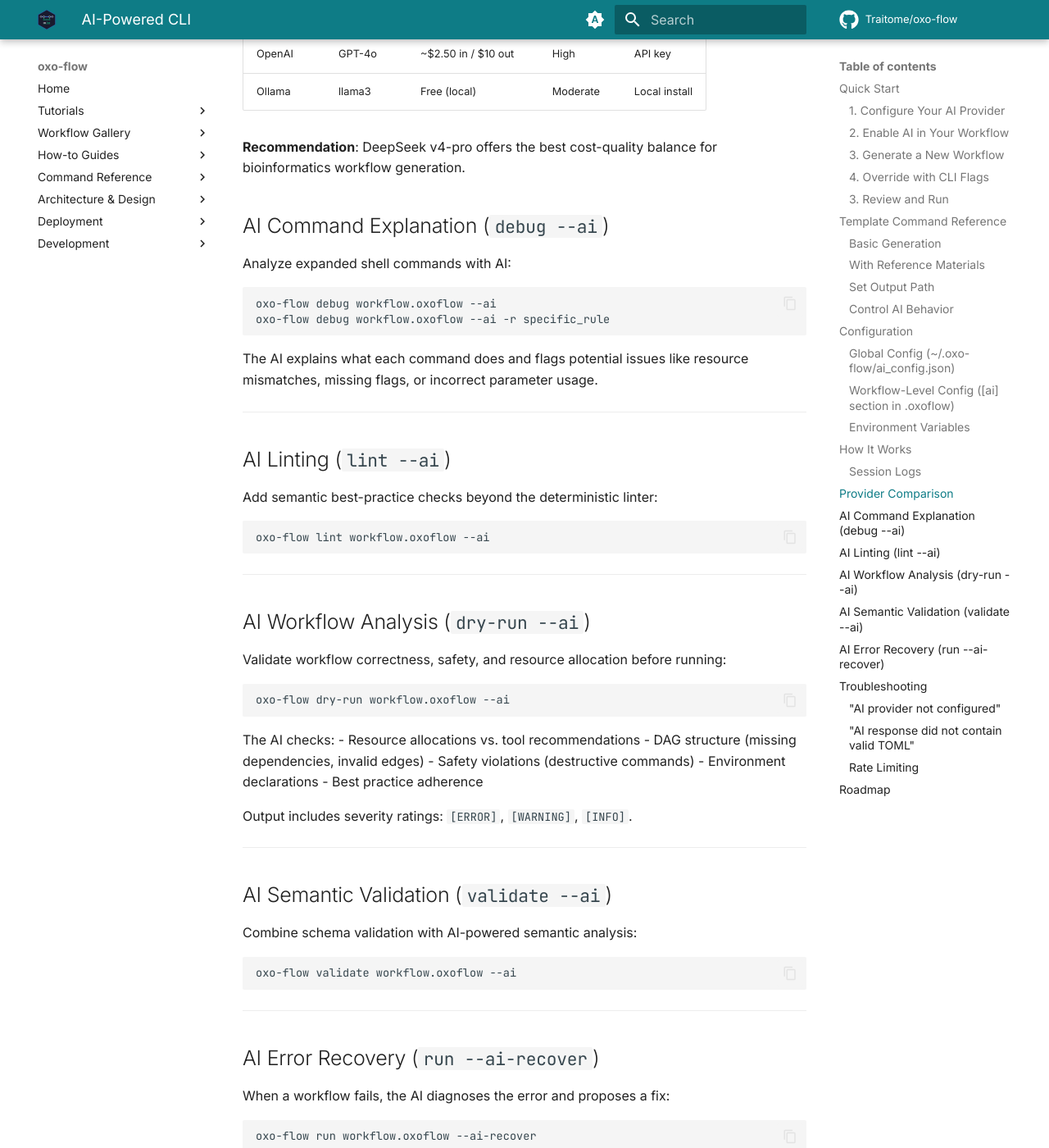
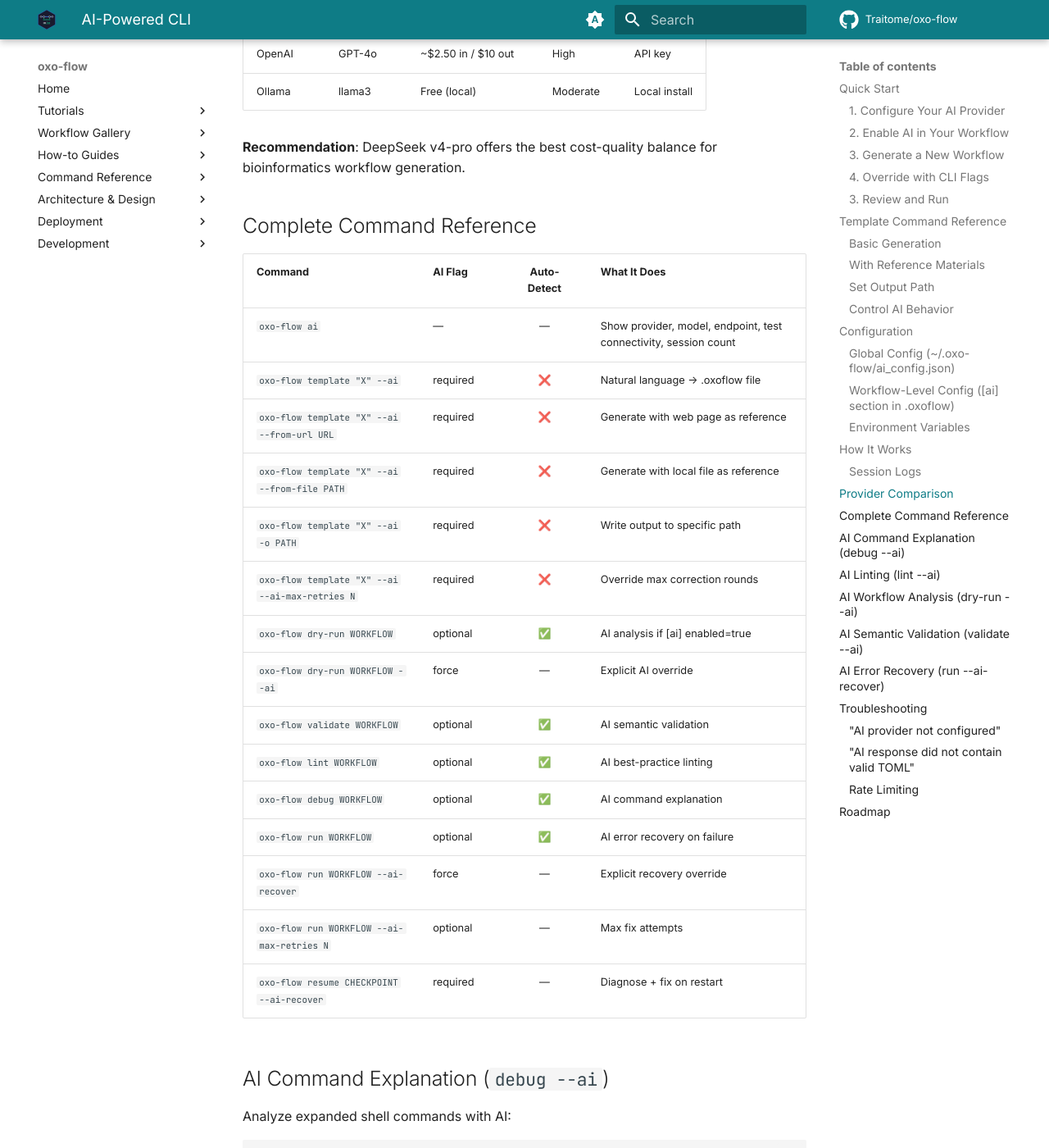
Before and after one commit to Traitome/oxo-flow, an MkDocs documentation site: the page built from docs/guide/src/reference/ai-cli.md, in a window 1280 px wide and 1400 px high, scrolled down 4487 px. Shown: the whole window at 82% size. Built offline with MkDocs 1.6.1 and Material for MkDocs 9.7.7, drawn with Linux system fonts in a browser that asks for light colours; comment, search, counter and statistics services are not loaded.

Commit message:
docs: complete AI CLI command reference + E2E verification
Added comprehensive command reference table covering all 16 user scenarios.
All scenarios tested with DeepSeek: 10/10 passing.

Commands: ai, template (5 variants), dry-run (2), validate, lint,
debug, run (2), resume.

make ci: fully passing.

Co-Authored-By: Claude <noreply@anthropic.com>

```diff
--- a/docs/guide/src/reference/ai-cli.md
+++ b/docs/guide/src/reference/ai-cli.md
@@ -200,6 +200,26 @@ Every AI interaction is logged to `.oxo-flow/ai_sessions/` for audit and debuggi
 
 **Recommendation**: DeepSeek v4-pro offers the best cost-quality balance for bioinformatics workflow generation.
 
+## Complete Command Reference
+
+| Command | AI Flag | Auto-Detect | What It Does |
+|---------|---------|:-----------:|--------------|
+| `oxo-flow ai` | — | — | Show provider, model, endpoint, test connectivity, session count |
+| `oxo-flow template "X" --ai` | required | ❌ | Natural language → .oxoflow file |
+| `oxo-flow template "X" --ai --from-url URL` | required | ❌ | Generate with web page as reference |
+| `oxo-flow template "X" --ai --from-file PATH` | required | ❌ | Generate with local file as reference |
+| `oxo-flow template "X" --ai -o PATH` | required | ❌ | Write output to specific path |
+| `oxo-flow template "X" --ai --ai-max-retries N` | required | ❌ | Override max correction rounds |
+| `oxo-flow dry-run WORKFLOW` | optional | ✅ | AI analysis if [ai] enabled=true |
+| `oxo-flow dry-run WORKFLOW --ai` | force | — | Explicit AI override |
+| `oxo-flow validate WORKFLOW` | optional | ✅ | AI semantic validation |
+| `oxo-flow lint WORKFLOW` | optional | ✅ | AI best-practice linting |
+| `oxo-flow debug WORKFLOW` | optional | ✅ | AI command explanation |
+| `oxo-flow run WORKFLOW` | optional | ✅ | AI error recovery on failure |
+| `oxo-flow run WORKFLOW --ai-recover` | force | — | Explicit recovery override |
+| `oxo-flow run WORKFLOW --ai-max-retries N` | optional | — | Max fix attempts |
+| `oxo-flow resume CHECKPOINT --ai-recover` | required | — | Diagnose + fix on restart |
+
 ## AI Command Explanation (`debug --ai`)
 
 Analyze expanded shell commands with AI:
```
